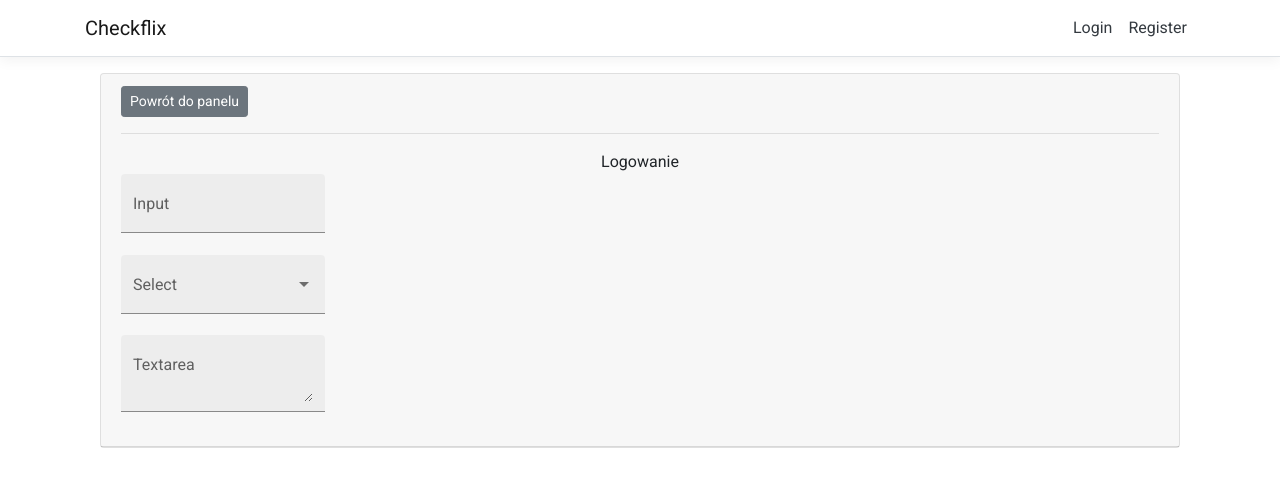
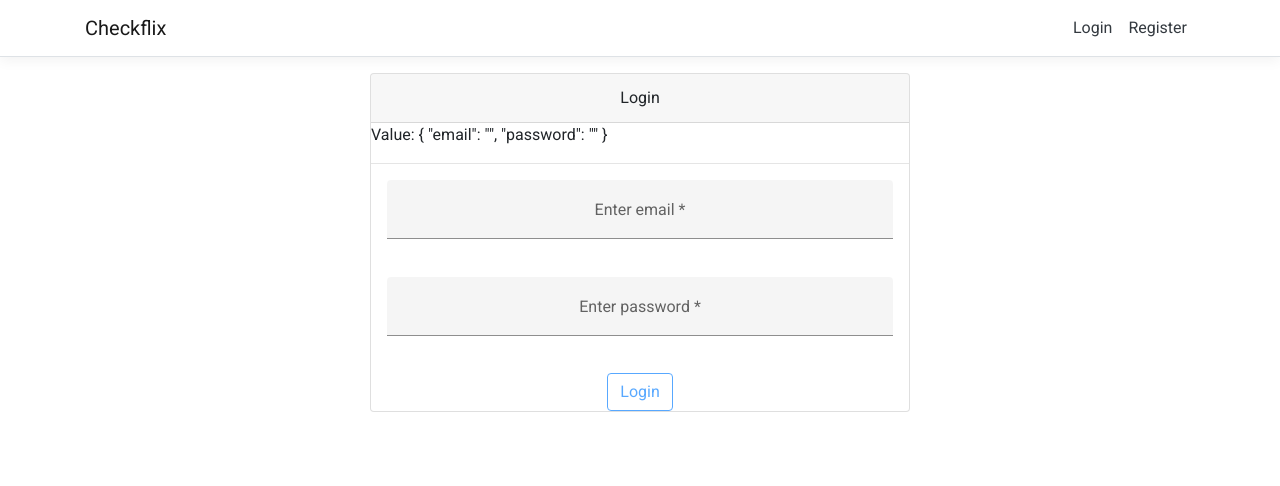
Before and after one commit to WiluGIT/LibraryApp, an Angular app: page /login in a window 1280 px wide. Shown: the top 486 px of the page. Built offline with nearby package versions, Linux system fonts and the light colour scheme.

Commit message:
Created service, finished login/register form

```diff
--- a/src/app/app.module.ts
+++ b/src/app/app.module.ts
@@ -45,6 +45,8 @@ import {MatTreeModule} from '@angular/material/tree';
 import { RegisterComponent } from './register/register.component';
 import { FormsModule } from '@angular/forms';
 import { ReactiveFormsModule } from '@angular/forms';
+import { AuthService } from './services/auth.service';
+import { HttpClientModule } from '@angular/common/http';
 
 @NgModule({
   declarations: [
@@ -59,6 +61,7 @@ import { ReactiveFormsModule } from '@angular/forms';
     FormsModule,
     AppRoutingModule,
     ReactiveFormsModule,
+    HttpClientModule,
     BrowserAnimationsModule,
     MatFormFieldModule,
     MatInputModule,
@@ -98,8 +101,9 @@ import { ReactiveFormsModule } from '@angular/forms';
     MatTooltipModule,
     MatTreeModule,
 
+
   ],
-  providers: [],
+  providers: [AuthService],
   bootstrap: [AppComponent]
 })
 export class AppModule { }
--- a/src/app/login/login.component.css
+++ b/src/app/login/login.component.css
@@ -0,0 +1,10 @@
+.mat-form-field {
+    margin: 1em;
+    display: block;
+    position: relative;
+    text-align: center;
+  }
+
+.form-wrapper{
+    justify-content: center !important;
+}
--- a/src/app/login/login.component.html
+++ b/src/app/login/login.component.html
@@ -1,37 +1,32 @@
-<div class="container">
-    <div class="mb-3 card">
-      <div class="card-header-tab card-header">
-        <div>
-          <div class="text-left">
-            <a [routerLink]="['/admin']" class="btn btn-secondary btn-sm">Powrót do panelu</a>
+<div class="row form-wrapper">
+  <div class="col-lg-6 col-md-8 col-sm-12">
+      <div class="mb-3 card mx-auto">
+          <div class="card-header-tab card-header ">
+              <div class="text-center">
+                  <span class="text-center">Login</span>
+              </div>
           </div>
-          <hr/>
-        </div>
+          <form [formGroup]="loginForm" (ngSubmit)="login()">
+              Value: {{loginForm.value | json}}
+              <hr />
+              <mat-form-field appearance="fill">
+                  <mat-label>Enter email</mat-label>
+                  <input matInput placeholder="example@gmail.com" formControlName="email">
+                  <mat-error *ngIf="email.invalid">Email is required</mat-error>
+                  <mat-error *ngIf="email.errors?.email">Not correct form of email</mat-error>
+              </mat-form-field>
+              <mat-form-field appearance="fill">
+                  <mat-label>Enter password</mat-label>
+                  <input type="password" matInput formControlName="password">
+                  <mat-error *ngIf="password.invalid">Password is required</mat-error>
+              </mat-form-field>
 
-        <div class="text-center">
-          <span class="text-center">Logowanie</span>
-        </div>
+              <div class="text-center">
+                  <button type="submit" [disabled]="loginForm.invalid"
+                      class="btn btn-outline-primary">Login</button>
+              </div>
+          </form>
 
-        <form (ngSubmit)="submitForm()">
-            <mat-form-field appearance="fill">
-                <mat-label>Input</mat-label>
-                <input matInput>
-              </mat-form-field>
-              <br>
-              <mat-form-field appearance="fill">
-                <mat-label>Select</mat-label>
-                <mat-select>
-                  <mat-option value="option">Option</mat-option>
-                </mat-select>
-              </mat-form-field>
-              <br>
-              <mat-form-field appearance="fill">
-                <mat-label>Textarea</mat-label>
-                <textarea matInput></textarea>
-              </mat-form-field>
-          </form>
       </div>
-
-
-    </div>
   </div>
+</div>
--- a/src/app/login/login.component.ts
+++ b/src/app/login/login.component.ts
@@ -1,4 +1,6 @@
 import { Component, OnInit } from '@angular/core';
+import { FormGroup, FormBuilder, Validators } from '@angular/forms';
+import { AuthService } from '../services/auth.service';
 
 @Component({
   selector: 'app-login',
@@ -6,10 +8,33 @@ import { Component, OnInit } from '@angular/core';
   styleUrls: ['./login.component.css']
 })
 export class LoginComponent implements OnInit {
-
-  constructor() { }
+  loginForm: FormGroup;
+  constructor(private fb: FormBuilder, private authService:AuthService) { }
 
   ngOnInit() {
+    this.loginForm = this.fb.group({
+      email: ['',[
+        Validators.required,
+        Validators.email
+      ]],
+      password: ['',[
+        Validators.required
+
+      ]]
+    });
+  }
+
+  get email() {
+    return this.loginForm.get('email');
+  }
+  get password() {
+    return this.loginForm.get('password');
+  }
+
+  login(){
+    console.log(this.loginForm.value);
+    this.authService.login(this.loginForm.value)
+    .subscribe(data => console.log(data));
   }
 
 }
--- a/src/app/register/register.component.html
+++ b/src/app/register/register.component.html
@@ -6,7 +6,7 @@
                     <span class="text-center">Rejestracja</span>
                 </div>
             </div>
-            <form [formGroup]="registerForm" (ngSubmit)="submitForm()">
+            <form [formGroup]="registerForm" (ngSubmit)="register()">
                 Value: {{registerForm.value | json}}
                 <hr />
                 <mat-form-field appearance="fill">
@@ -18,22 +18,23 @@
                     <mat-label>Enter email</mat-label>
                     <input matInput placeholder="example@gmail.com" formControlName="email">
                     <mat-error *ngIf="email.invalid">Email is required</mat-error>
+                    <mat-error *ngIf="email.errors?.email">Not correct form of email</mat-error>
                 </mat-form-field>
                 <mat-form-field appearance="fill">
                     <mat-label>Enter password</mat-label>
-                    <input matInput formControlName="password">
+                    <input type="password" matInput formControlName="password">
                     <mat-error *ngIf="password.invalid">Password is required</mat-error>
                 </mat-form-field>
                 <mat-form-field appearance="fill">
                     <mat-label>Enter password confirmation</mat-label>
-                    <input matInput formControlName="confirmPassword">
+                    <input type="password" matInput formControlName="confirmPassword">
                     <mat-error *ngIf="confirmPassword.invalid">Password confirmation is required</mat-error>
                 </mat-form-field>
 
 
                 <div class="text-center">
                     <button type="submit" [disabled]="registerForm.invalid"
-                        class="btn btn-outline-primary">Rejestruj</button>
+                        class="btn btn-outline-primary">Register</button>
 
                 </div>
             </form>
--- a/src/app/register/register.component.ts
+++ b/src/app/register/register.component.ts
@@ -1,5 +1,6 @@
 import { Component, OnInit } from '@angular/core';
 import { FormGroup, FormBuilder, Validators } from '@angular/forms';
+import { AuthService } from '../services/auth.service';
 
 @Component({
   selector: 'app-register',
@@ -8,7 +9,7 @@ import { FormGroup, FormBuilder, Validators } from '@angular/forms';
 })
 export class RegisterComponent implements OnInit {
   registerForm: FormGroup;
-  constructor(private fb: FormBuilder) { }
+  constructor(private fb: FormBuilder, private authService:AuthService) { }
 
   ngOnInit() {
     this.registerForm = this.fb.group({
@@ -16,10 +17,12 @@ export class RegisterComponent implements OnInit {
         Validators.required
       ]],
       email: ['',[
-        Validators.required
+        Validators.required,
+        Validators.email
       ]],
       password: ['',[
         Validators.required
+
       ]],
       confirmPassword: ['',[
         Validators.required
@@ -40,4 +43,10 @@ export class RegisterComponent implements OnInit {
     return this.registerForm.get('confirmPassword');
   }
 
+  register(){
+    console.log(this.registerForm.value);
+    this.authService.register(this.registerForm.value)
+    .subscribe(data => console.log(data));
+  }
+
 }
--- /dev/null
+++ b/src/app/services/auth.service.ts
@@ -0,0 +1,20 @@
+import { Injectable } from '@angular/core';
+import { HttpClient } from '@angular/common/http';
+import { Observable } from 'rxjs';
+import {environment} from '../../environments/environment'
+@Injectable({
+  providedIn: 'root'
+})
+export class AuthService {
+  private loginPath = environment.apiUrl + 'login';
+  private registerPath = environment.apiUrl + 'register';
+  constructor(private http:HttpClient) { }
+
+  login(data):Observable<any>{
+    return this.http.post(this.loginPath,data);
+  }
+
+  register(data): Observable<any>{
+    return this.http.post(this.registerPath,data);
+  }
+}
--- a/src/environments/environment.ts
+++ b/src/environments/environment.ts
@@ -3,7 +3,8 @@
 // The list of file replacements can be found in `angular.json`.
 
 export const environment = {
-  production: false
+  production: false,
+  apiUrl:""
 };
 
 /*
```
Also changed, not shown: 2 other files (tests, documents, lock files or other folders).
